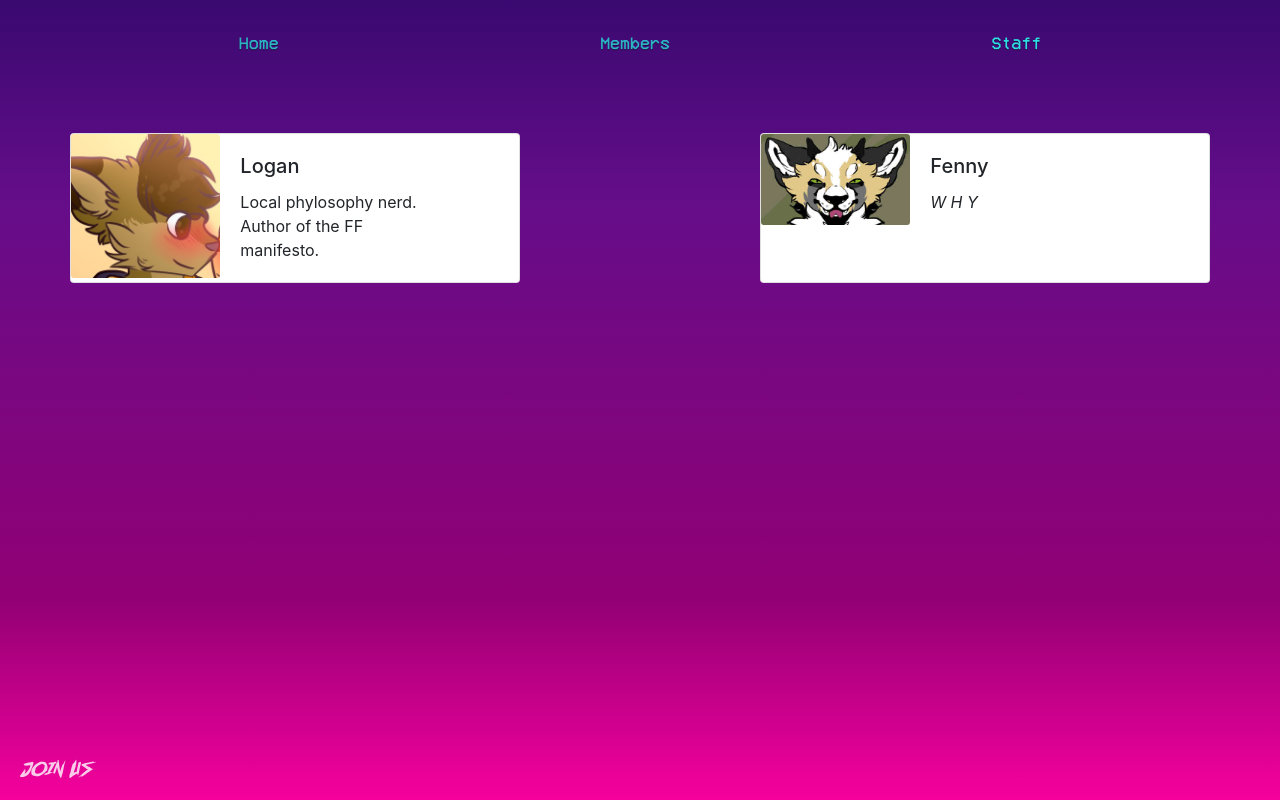
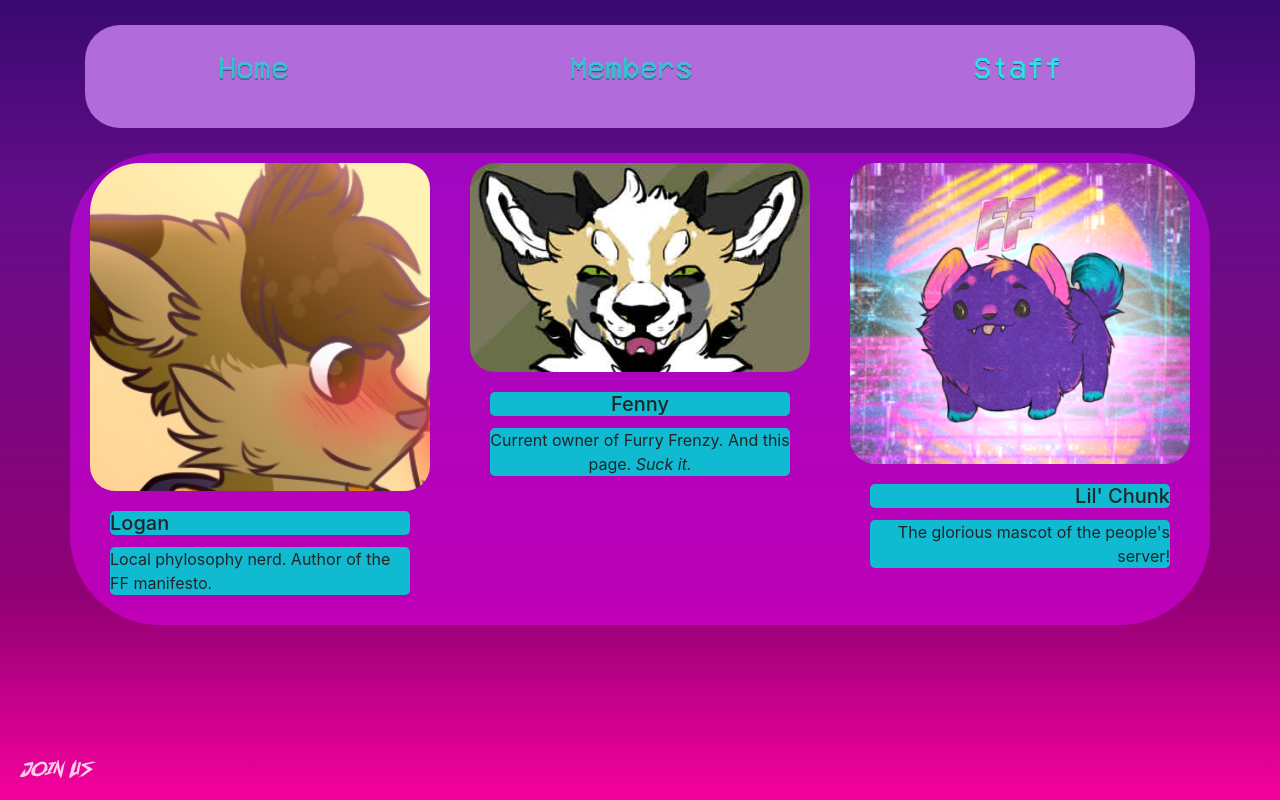
Before and after one commit to AmFennyFox/amfennyfox.github.io, a plain HTML site: page staff.html in a window 1280 px wide. Drawn offline with nearby package versions, Linux system fonts and the light colour scheme.

Commit message:
Trying out these retarded ass cards

```diff
--- a/css/cards.css
+++ b/css/cards.css
@@ -1,4 +1,25 @@
 body main .section1 .card {
+    border-radius: 50px;
+    border: none;
+    margin: 10px 20px;
+    background: transparent;
+}
+body main .section1 .card img {
+    border-radius: 25px;
+}
+body main .section1 .leftcard img {
+    border-top-left-radius: 50px;
+}
+body main .section1 .rightcard img {
+    border-top-right-radius: 50px;
+}
+body main .section1 .card .card-title, body main .section1 .card .card-text {
+    background: #10BAD1;
+    border-radius: 5px;
+}
+
+
+/*body main .section1 .card {
     background: transparentt;
     border: nonet;
     color: whitesmoket;
@@ -13,4 +34,4 @@ body main .section1 .card:last-child {
         margin-left: none;
         flex-wrap: wrap;
     }
-}
+}*/
--- a/css/menu.css
+++ b/css/menu.css
@@ -15,12 +15,12 @@
 @media screen and (min-width: 800px) {
 	.navmenu {
 	width:100%;
-    padding:20px 18px 0 18px;
-    margin: 10px 0;
+    padding:20px 18px 1px 18px;
+    margin: 25px 0;
     position: center;
 	/*box-shadow:0px 1px 1px rgba(0,0,0,0.15);*/
-	border-radius:3px;
-    background:transparent;
+	border-radius:35px;
+    background:rgb(178, 107, 219);
     /*it's white so that I can see the margin of the container*/
 	}
 }
@@ -35,7 +35,7 @@
 	margin:0px 50px 0px 0px;
     float:left;
 	list-style:none;
-    font-size:17px;
+    font-size:30px;
     text-align: justify;
 }
 
--- a/css/style.css
+++ b/css/style.css
@@ -16,6 +16,10 @@ html {
 section .carousel-inner .carousel-item .carousel-caption {
   color: #000000;
   bottom: -15px;
+}
+body main .section1 .container {
+  background: rgba(234, 0, 255, 0.473);
+  border-radius: 90px;
 }
 body footer {
   background-color: #000000;
--- a/staff.html
+++ b/staff.html
@@ -36,6 +36,31 @@
         <main>
             <section class="section1">
                 <div class="container">
+                    <div class="card-deck">
+                        <div class="card leftcard">
+                            <img src="img/logan.png" class="card-img-top" alt="Local Ayn Rand appreciator.">
+                            <div class="card-body">
+                                <h5 class="card-title">Logan</h5>
+                                <p class="card-text">Local phylosophy nerd. Author of the FF manifesto.</p>
+                            </div>
+                        </div>
+                        <div class="card text-center">
+                            <img src="img/borky.jpg" class="card-img-top" alt="Current owner of FF.">
+                            <div class="card-body">
+                                <h5 class="card-title">Fenny</h5>
+                                <p class="card-text">Current owner of Furry Frenzy. And this page. <i>Suck it.</i></p>
+                            </div>
+                        </div>
+                        <div class="card text-right rightcard">
+                            <img src="img/lil_chunk.png" class="card-img-top" alt="lil chunk">
+                            <div class="card-body">
+                                <h5 class="card-title">Lil' Chunk</h5>
+                                <p class="card-text">The glorious mascot of the people's server!</p>
+                            </div>
+                        </div>
+                    </div>
+                </div>
+                <!--<div class="container">
                     <div class="row">
                     <div class="card mb-3" style="max-width: 450px;">
                         <div class="row no-gutters">
@@ -64,7 +89,7 @@
                         </div>
                     </div>
                     </div>
-                </div>
+                </div>-->
             </section>
         </main>
         <footer>
```
